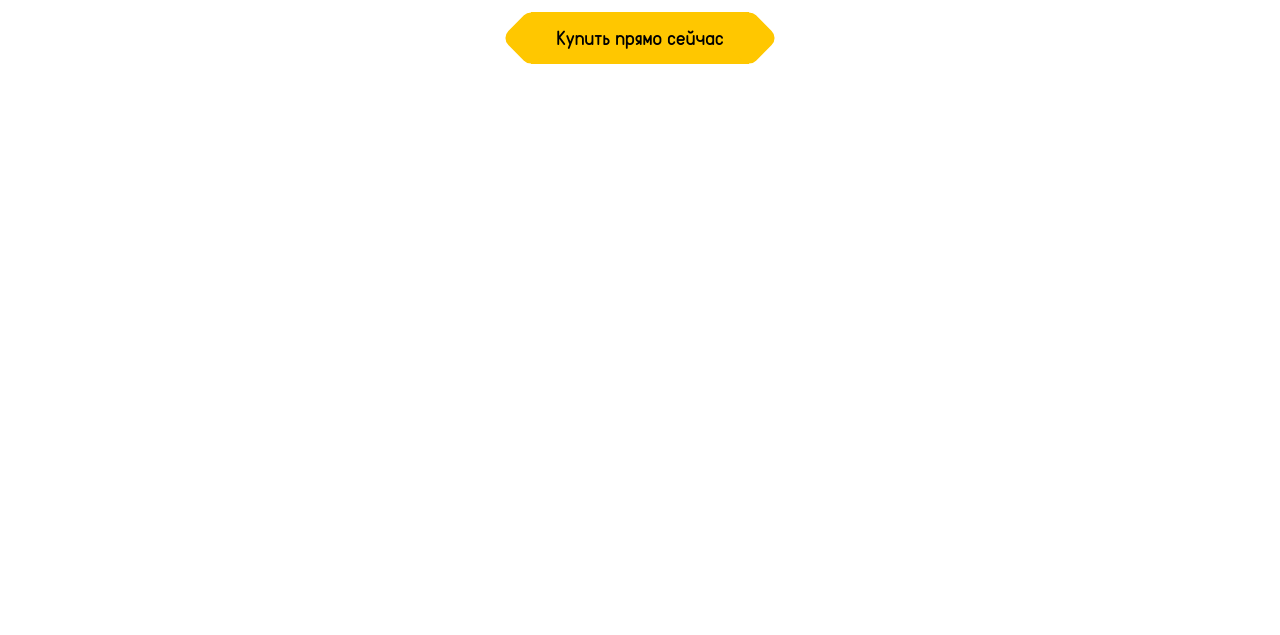
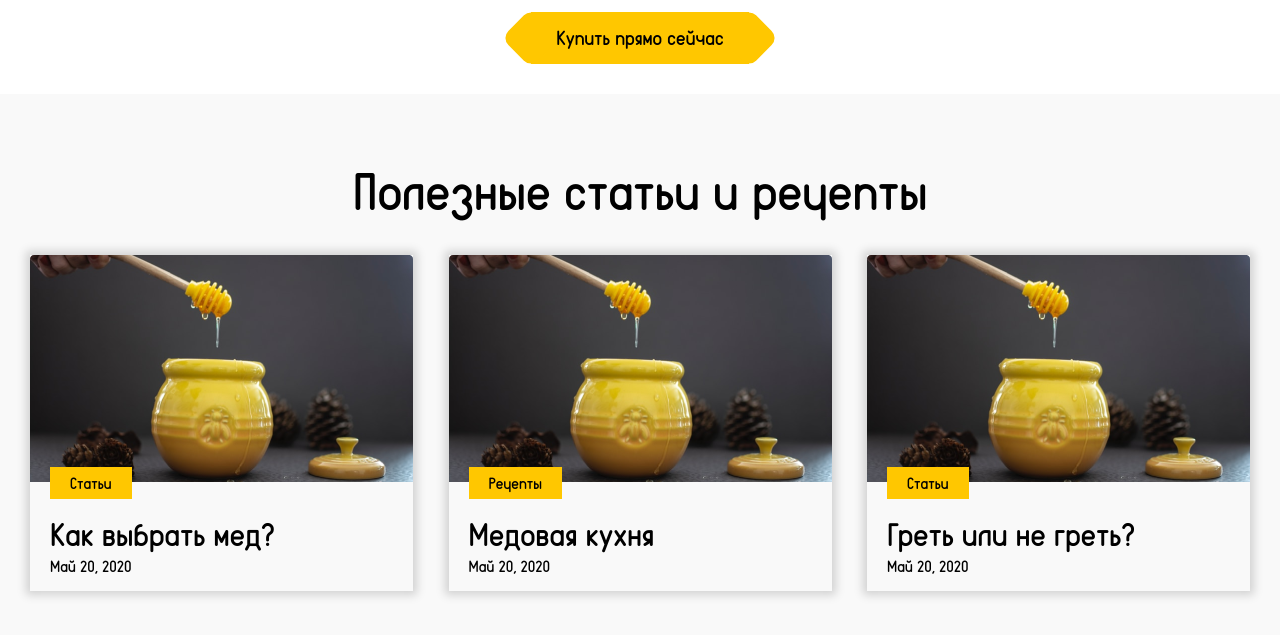
Before and after one commit to AlexeyAbramov/zuzza, a website: page index.html in a window 1280 px wide. Shown: the part 2871-3506 px from the top of the page. Before the commit the page ends 2965 px from the top, so only its background shows below. Drawn offline with nearby package versions, Linux system fonts and the light colour scheme.

Commit message:
completed recipes

```diff
--- a/index.html
+++ b/index.html
@@ -257,6 +257,47 @@
                     </div>
                 </div>
             </section>
+            <section class="recipes">
+                <div class="recipes__inner _container">
+                    <div class="recipes__heading">
+                        <h2 class="recipes__title">Полезные статьи и рецепты</h2>
+                    </div>
+                    <div class="recipes__content content-recipes">
+                        <ul class="content-recipes__list">
+                            <li class="content-recipes__item">
+                                <div class="content-recipes__picture">
+                                    <img src="./src/img/main/recipes/recipes-bg.png" alt="recipes__bg">
+                                    <span class="content-recipes__category">Статьи</span>
+                                </div>
+                                <div class="content-recipes__heading">
+                                    <h3 class="content-recipes__title">Как выбрать мед?</h3>
+                                    <span class="content-recipes__date">Май 20, 2020</span>
+                                </div>
+                            </li>
+                            <li class="content-recipes__item">
+                                <div class="content-recipes__picture">
+                                    <img src="./src/img/main/recipes/recipes-bg.png" alt="recipes__bg">
+                                    <span class="content-recipes__category">Рецепты</span>
+                                </div>
+                                <div class="content-recipes__heading">
+                                    <h3 class="content-recipes__title">Медовая кухня</h3>
+                                    <span class="content-recipes__date">Май 20, 2020</span>
+                                </div>
+                            </li>
+                            <li class="content-recipes__item">
+                                <div class="content-recipes__picture">
+                                    <img src="./src/img/main/recipes/recipes-bg.png" alt="recipes__bg">
+                                    <span class="content-recipes__category">Статьи</span>
+                                </div>
+                                <div class="content-recipes__heading">
+                                    <h3 class="content-recipes__title">Греть или не греть?</h3>
+                                    <span class="content-recipes__date">Май 20, 2020</span>
+                                </div>
+                            </li>
+                        </ul>
+                    </div>
+                </div>
+            </section>
         </main>
     </div>
     <script src="https://ajax.googleapis.com/ajax/libs/jquery/3.5.1/jquery.min.js"></script>
--- a/src/styles/css/main.css
+++ b/src/styles/css/main.css
@@ -480,4 +480,39 @@ select:focus {
   padding-right: 25px;
 }
 
+.recipes {
+  background-color: #F9F9F9;
+}
+.recipes__inner {
+  padding: 60px 0;
+}
+.recipes__heading {
+  text-align: center;
+}
+.recipes .content-recipes {
+  margin-top: 30px;
+}
+.recipes .content-recipes__list {
+  display: flex;
+  justify-content: space-between;
+}
+.recipes .content-recipes__item {
+  flex: 0 1 31%;
+  box-shadow: 0 0 9px 4px rgba(0, 0, 0, 0.16);
+}
+.recipes .content-recipes__heading {
+  padding: 25px 0 14px 20px;
+}
+.recipes .content-recipes__picture {
+  position: relative;
+}
+.recipes .content-recipes__category {
+  padding: 5px 20px;
+  background-color: #FFC700;
+  position: absolute;
+  left: 20px;
+  bottom: -5%;
+  z-index: 999;
+}
+
 /*# sourceMappingURL=main.css.map */
```
Also changed, not shown: src/img/main/recipes/recipes-bg.png (added), src/img/main/subscribe/flower-part1.png (added), src/img/main/subscribe/flower-part2.png (added), src/img/main/subscribe/flower.png (added), src/img/main/subscribe/phone.png (added), src/img/main/subscribe/user.png (added).
